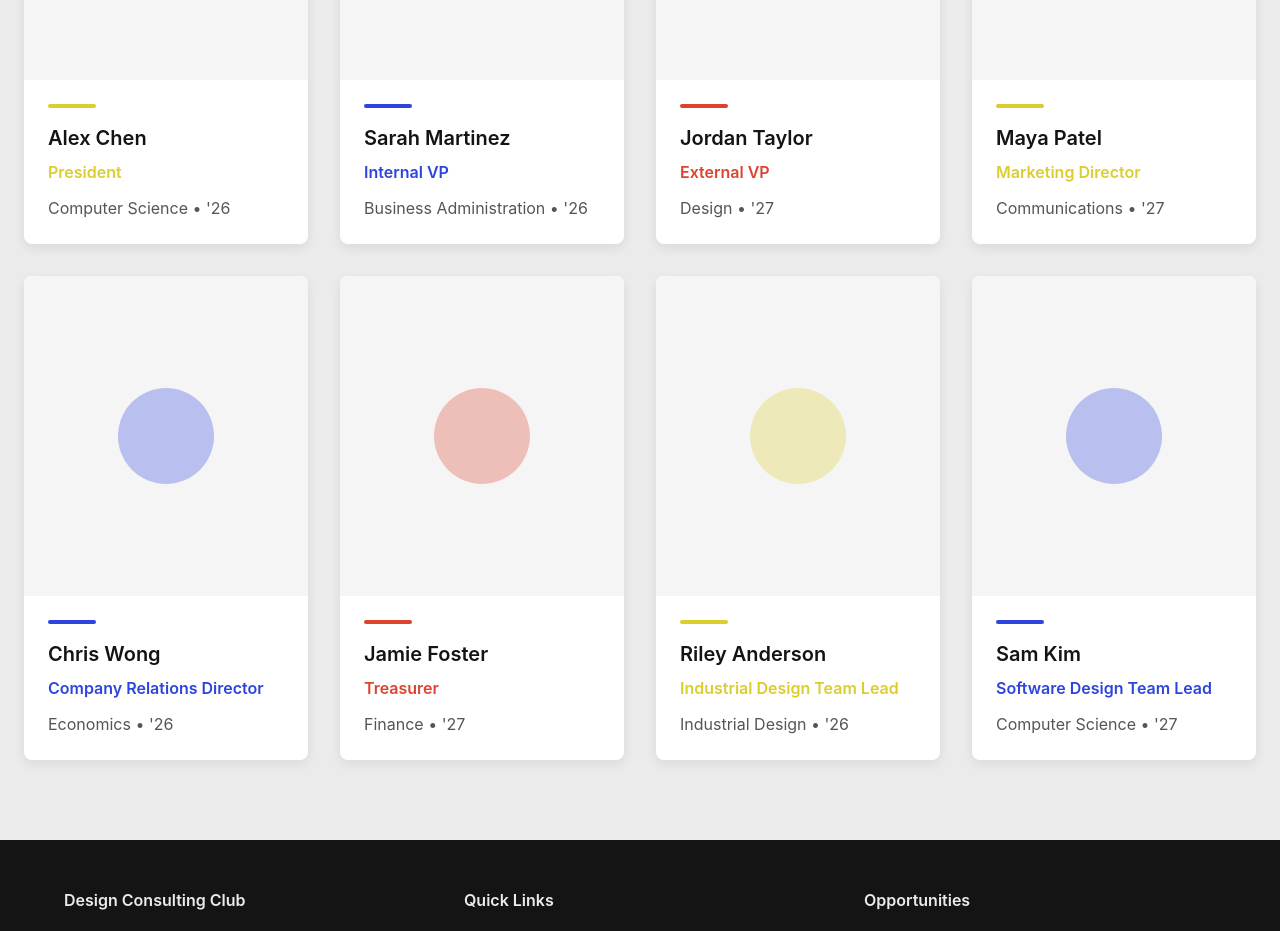
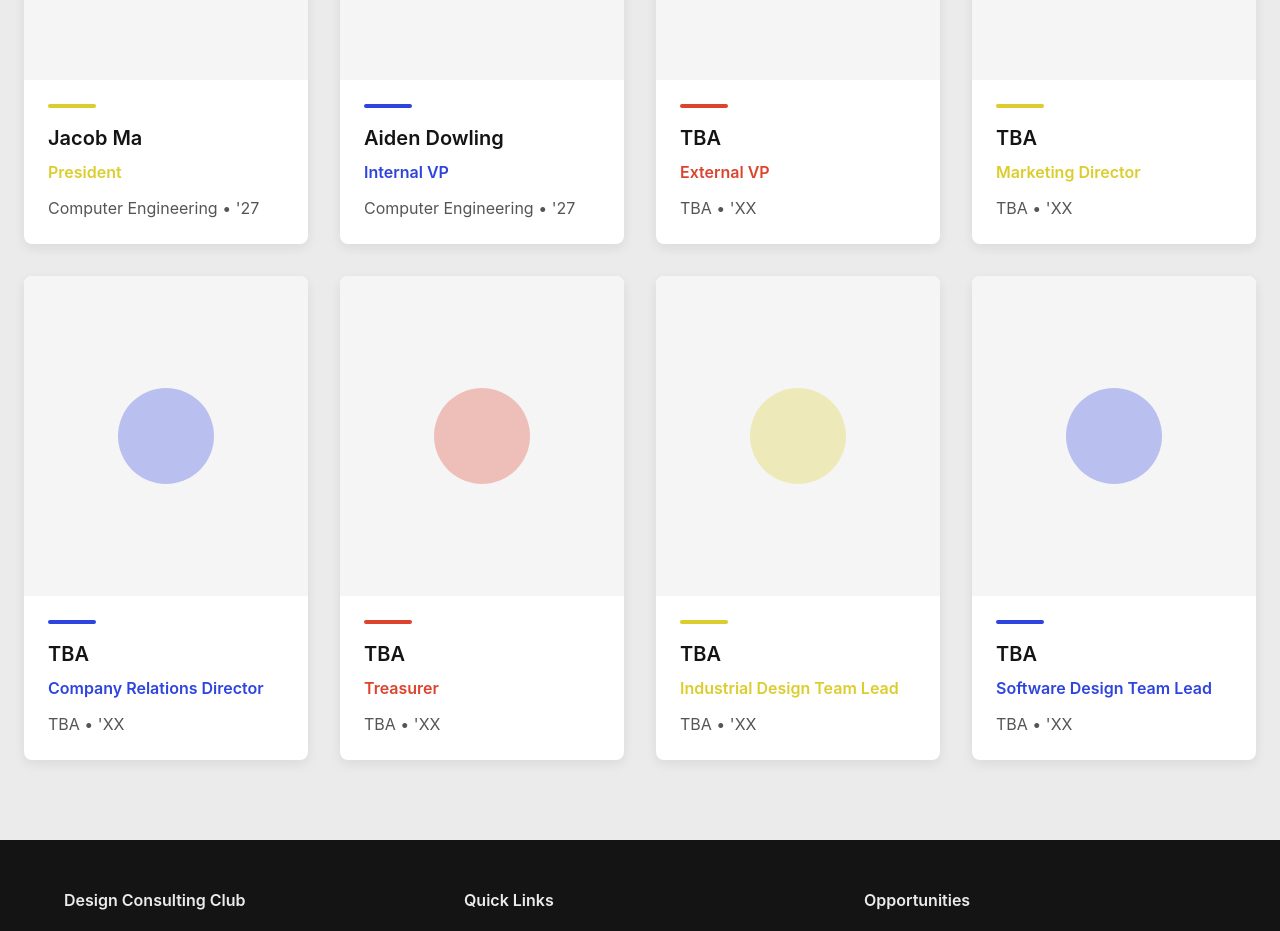
Before and after one commit to DCCGT/gtdcc-site, a React (Vite) app: page /team in a window 1280 px wide. Shown: the part 540-1471 px from the top of the page. Built offline with nearby package versions, Linux system fonts and the light colour scheme.

Commit message:
Updated team defaults

```diff
--- a/src/pages/Team.tsx
+++ b/src/pages/Team.tsx
@@ -2,52 +2,52 @@ import { Footer } from "../components/Footer";
 
 const teamMembers = [
   {
-    name: "Alex Chen",
+    name: "Jacob Ma",
     position: "President",
-    major: "Computer Science",
-    gradYear: "2026"
-  },
-  {
-    name: "Sarah Martinez",
-    position: "Internal VP",
-    major: "Business Administration",
-    gradYear: "2026"
-  },
-  {
-    name: "Jordan Taylor",
-    position: "External VP",
-    major: "Design",
+    major: "Computer Engineering",
     gradYear: "2027"
   },
   {
-    name: "Maya Patel",
-    position: "Marketing Director",
-    major: "Communications",
+    name: "Aiden Dowling",
+    position: "Internal VP",
+    major: "Computer Engineering",
     gradYear: "2027"
   },
   {
-    name: "Chris Wong",
-    position: "Company Relations Director",
-    major: "Economics",
-    gradYear: "2026"
+    name: "TBA",
+    position: "External VP",
+    major: "TBA",
+    gradYear: "20XX"
   },
   {
-    name: "Jamie Foster",
-    position: "Treasurer",
-    major: "Finance",
-    gradYear: "2027"
+    name: "TBA",
+    position: "Marketing Director",
+    major: "TBA",
+    gradYear: "20XX"
   },
   {
-    name: "Riley Anderson",
-    position: "Industrial Design Team Lead",
-    major: "Industrial Design",
-    gradYear: "2026"
+    name: "TBA",
+    position: "Company Relations Director",
+    major: "TBA",
+    gradYear: "20XX"
   },
   {
-    name: "Sam Kim",
+    name: "TBA",
+    position: "Treasurer",
+    major: "TBA",
+    gradYear: "20XX"
+  },
+  {
+    name: "TBA",
+    position: "Industrial Design Team Lead",
+    major: "TBA",
+    gradYear: "20XX"
+  },
+  {
+    name: "TBA",
     position: "Software Design Team Lead",
-    major: "Computer Science",
-    gradYear: "2027"
+    major: "TBA",
+    gradYear: "20XX"
   }
 ];
 
```
